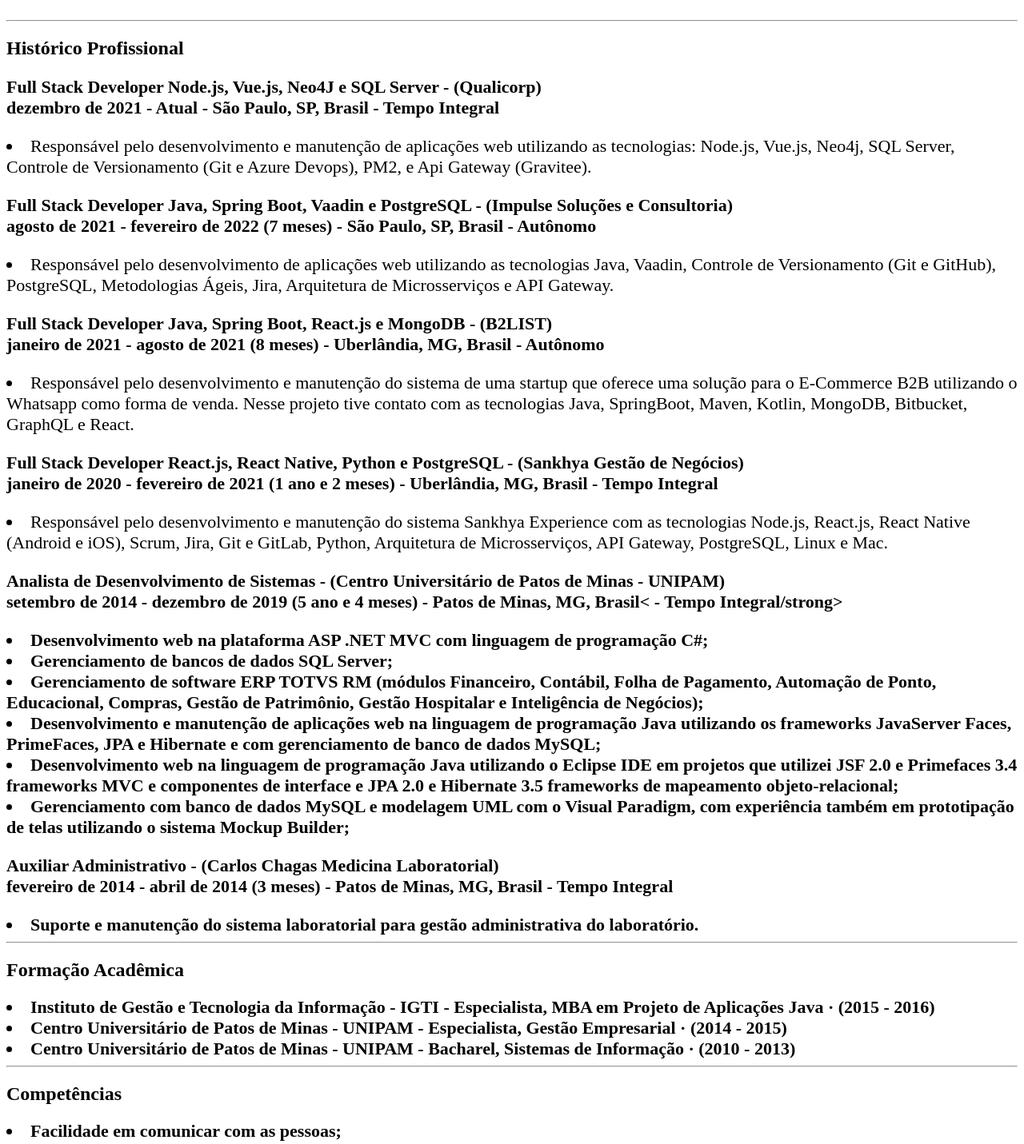
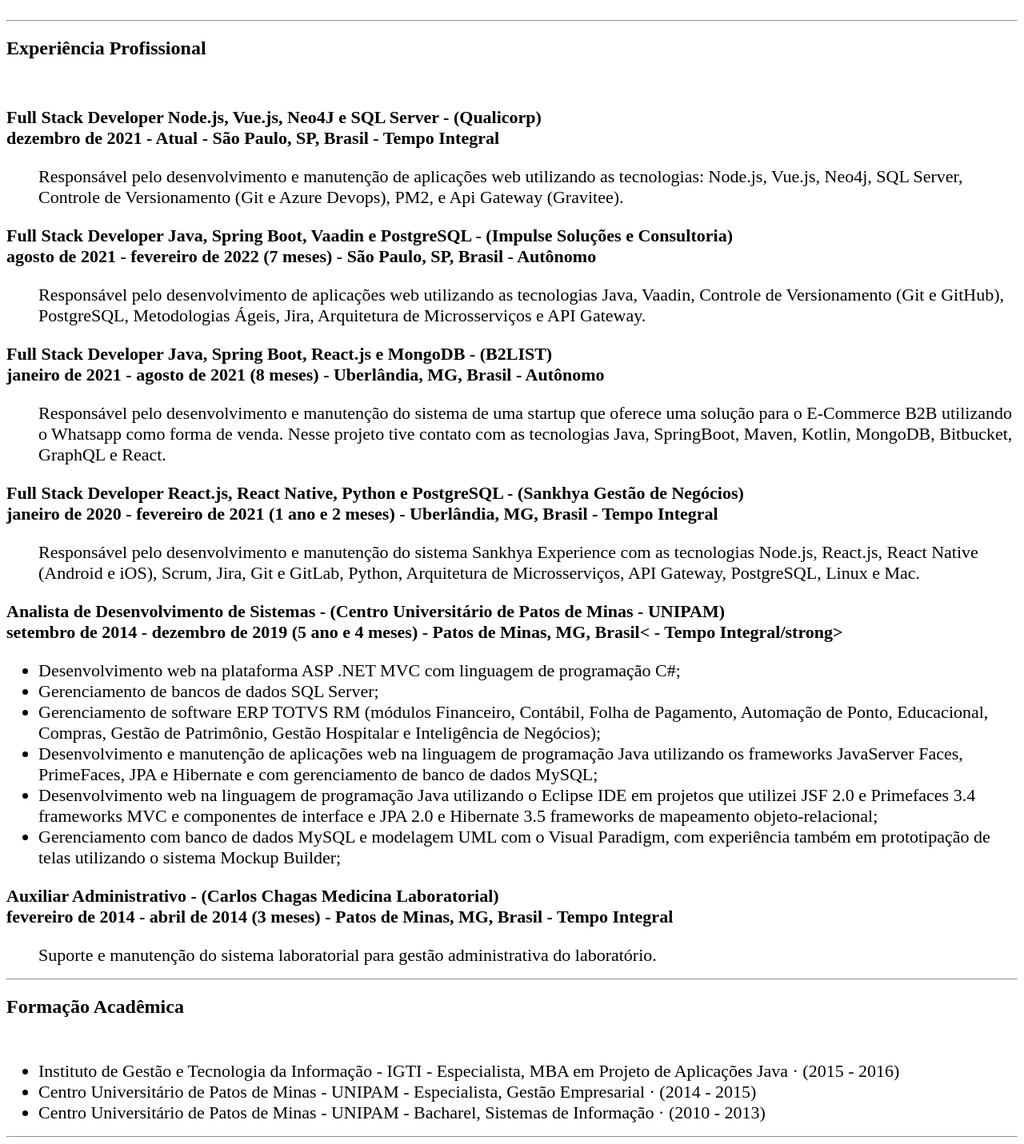
Before and after one commit to ggeraldodequeiroz/biografia-profissional, a plain HTML site: page index.html in a window 1280 px wide. Shown: the part 443-1874 px from the top of the page at 80% size. Drawn offline with Linux system fonts and the light colour scheme.

Commit message:
Ajustes do html e css.

```diff
--- a/index.html
+++ b/index.html
@@ -36,67 +36,87 @@
     </table>
     <hr/>
 
-    <h2>Histórico Profissional</h2>
+    <h2>Experiência Profissional</h2>
+
+    <br/>
 
     <p>
         <strong>Full Stack Developer Node.js, Vue.js, Neo4J e SQL Server - (Qualicorp)
         <br/>dezembro de 2021 - Atual  - São Paulo, SP, Brasil - Tempo Integral</strong>
     </p>
 
-    <li>Responsável pelo desenvolvimento e manutenção de aplicações web utilizando as tecnologias: Node.js, Vue.js, Neo4j, SQL Server, Controle de Versionamento (Git e Azure Devops), PM2, e Api Gateway (Gravitee).</li>
+    <ul>
+        <li class="descricao">Responsável pelo desenvolvimento e manutenção de aplicações web utilizando as tecnologias: Node.js, Vue.js, Neo4j, SQL Server, Controle de Versionamento (Git e Azure Devops), PM2, e Api Gateway (Gravitee).</li>
+    </ul>
 
     <p>
         <strong>Full Stack Developer Java, Spring Boot, Vaadin e PostgreSQL - (Impulse Soluções e Consultoria)
         <br/>agosto de 2021 - fevereiro de 2022 (7 meses)  - São Paulo, SP, Brasil - Autônomo</strong>
     </p>
 
-    <li>Responsável pelo desenvolvimento de aplicações web utilizando as tecnologias Java, Vaadin, Controle de Versionamento (Git e GitHub), PostgreSQL, Metodologias Ágeis, Jira, Arquitetura de Microsserviços e API Gateway.</li>
+    <ul>
+        <li class="descricao">Responsável pelo desenvolvimento de aplicações web utilizando as tecnologias Java, Vaadin, Controle de Versionamento (Git e GitHub), PostgreSQL, Metodologias Ágeis, Jira, Arquitetura de Microsserviços e API Gateway.</li>
+    </ul>
 
     <p>
         <strong>Full Stack Developer Java, Spring Boot, React.js e MongoDB - (B2LIST)
         <br/>janeiro de 2021 - agosto de 2021 (8 meses) - Uberlândia, MG, Brasil - Autônomo</strong>
     </p>
 
-    <li>Responsável pelo desenvolvimento e manutenção do sistema de uma startup que oferece uma solução para o E-Commerce B2B utilizando o Whatsapp como forma de venda. Nesse projeto tive contato com as tecnologias Java, SpringBoot, Maven, Kotlin, MongoDB, Bitbucket, GraphQL e React.</li>
-
+    <ul>
+        <li class="descricao">Responsável pelo desenvolvimento e manutenção do sistema de uma startup que oferece uma solução para o E-Commerce B2B utilizando o Whatsapp como forma de venda. Nesse projeto tive contato com as tecnologias Java, SpringBoot, Maven, Kotlin, MongoDB, Bitbucket, GraphQL e React.</li>
+    </ul>
     <p>
         <strong>Full Stack Developer React.js, React Native, Python e PostgreSQL - (Sankhya Gestão de Negócios)
         <br/>janeiro de 2020 - fevereiro de 2021 (1 ano e 2 meses) - Uberlândia, MG, Brasil - Tempo Integral </strong>
     </p>
 
-    <li>Responsável pelo desenvolvimento e manutenção do sistema Sankhya Experience com as tecnologias Node.js, React.js, React Native (Android e iOS), Scrum, Jira, Git e GitLab, Python, Arquitetura de Microsserviços, API Gateway, PostgreSQL, Linux e Mac.</li>
+    <ul>
+        <li class="descricao">Responsável pelo desenvolvimento e manutenção do sistema Sankhya Experience com as tecnologias Node.js, React.js, React Native (Android e iOS), Scrum, Jira, Git e GitLab, Python, Arquitetura de Microsserviços, API Gateway, PostgreSQL, Linux e Mac.</li>
+    </ul>
 
     <p>
         <strong>Analista de Desenvolvimento de Sistemas - (Centro Universitário de Patos de Minas - UNIPAM)
         <br/>setembro de 2014 - dezembro de 2019 (5 ano e 4 meses) - Patos de Minas, MG, Brasil< - Tempo Integral/strong>
     </p>
 
+    <ul>
         <li>Desenvolvimento web na plataforma ASP .NET MVC com linguagem de programação C#;</li>
         <li>Gerenciamento de bancos de dados SQL Server;</li>
         <li>Gerenciamento de software ERP TOTVS RM (módulos Financeiro, Contábil, Folha de Pagamento, Automação de Ponto, Educacional, Compras, Gestão de Patrimônio, Gestão Hospitalar e Inteligência de Negócios);</li>
         <li>Desenvolvimento e manutenção de aplicações web na linguagem de programação Java utilizando os frameworks JavaServer Faces, PrimeFaces, JPA e Hibernate e com gerenciamento de banco de dados MySQL;</li>
         <li>Desenvolvimento web na linguagem de programação Java utilizando o Eclipse IDE em projetos que utilizei JSF 2.0 e Primefaces 3.4 frameworks MVC e componentes de interface e JPA 2.0 e Hibernate 3.5 frameworks de mapeamento objeto-relacional;</li>
         <li>Gerenciamento com banco de dados MySQL e modelagem UML com o Visual Paradigm, com experiência também em prototipação de telas utilizando o sistema Mockup Builder;</li>
+    </ul>
 
     <p>
         <strong>Auxiliar Administrativo - (Carlos Chagas Medicina Laboratorial)
         <br/>fevereiro de 2014 - abril de 2014 (3 meses) - Patos de Minas, MG, Brasil - Tempo Integral</strong>
     </p>
 
-    <li>Suporte e manutenção do sistema laboratorial para gestão administrativa do laboratório.</li>
+    <ul>
+        <li class="descricao">Suporte e manutenção do sistema laboratorial para gestão administrativa do laboratório.</li>
+    </ul>
 
     <hr/>
 
     <h2>Formação Acadêmica</h2>
 
+    <br/>
+
+    <ul>
         <li>Instituto de Gestão e Tecnologia da Informação - IGTI - Especialista, MBA em Projeto de Aplicações Java · (2015 - 2016)</li>
         <li>Centro Universitário de Patos de Minas - UNIPAM - Especialista, Gestão Empresarial · (2014 - 2015)</li>
         <li>Centro Universitário de Patos de Minas - UNIPAM - Bacharel, Sistemas de Informação · (2010 - 2013)</li>
+    </ul>
 
     <hr/>
 
     <h2>Competências</h2>
 
+    <br/>
+
+    <ul>
         <li>Facilidade em comunicar com as pessoas;</li>
         <li>Responsável por motivar as pessoas do time;</li>
         <li>Sempre busco aprender novas tecnologias;</li>
@@ -109,7 +129,7 @@
         <li>Assumo a responsabilidade dos meus erros e busco sempre uma
         solução para atender as demandas e ajudar o time;</li>
         <li>Tenho facilidade em aprender e adpatar a novas mudanças;</li>
-
+    </ul>
 
 </body>
 
--- a/style.css
+++ b/style.css
@@ -9,4 +9,9 @@
 
 li {
     font-size: 22px;
+    font-weight: normal;
 }
+
+.descricao {
+    list-style: none;
+}
```
Lines whose indentation alone changed are shown as unchanged.
